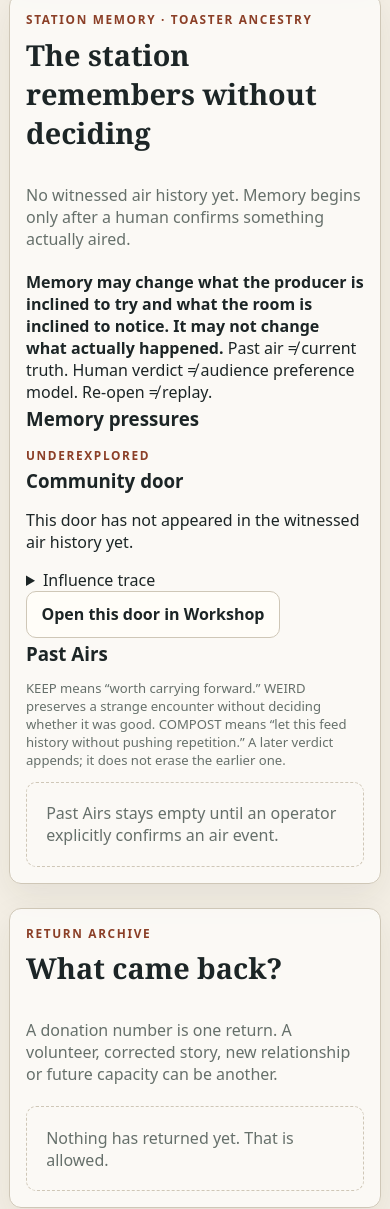
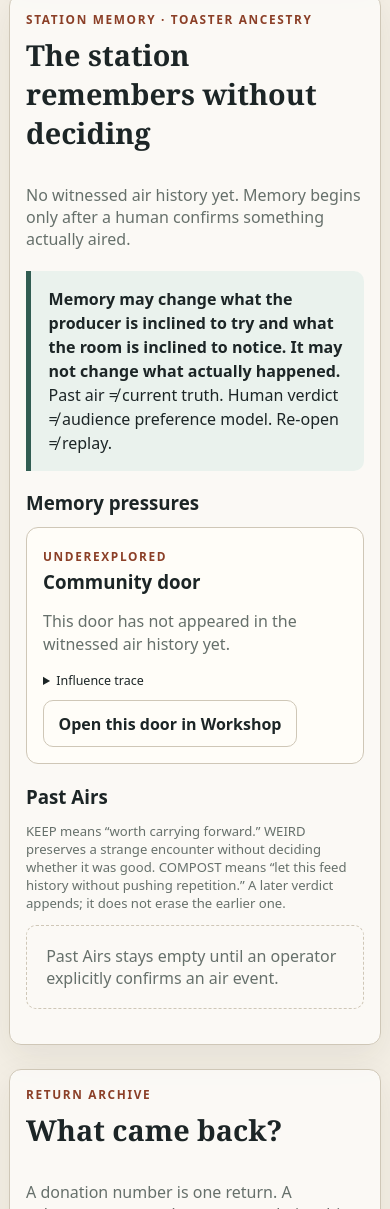
Before and after one commit to the-static-collective/static-live, a website: page examples/kinship-fall-share-room/index.html in a window 390 px wide. Shown: the part 10761-11970 px from the top of the page. Drawn offline with Linux system fonts and the light colour scheme.

Commit message:
KINSHIP-003: style Station Memory

```diff
--- a/examples/kinship-fall-share-room/room.css
+++ b/examples/kinship-fall-share-room/room.css
@@ -96,6 +96,13 @@ textarea { resize: vertical; line-height: 1.45; }
 .segment pre { background: #f3efe6; color: #1c2526; padding: .8rem; border-radius: 8px; }
 .segment footer { display: flex; gap: .45rem; flex-wrap: wrap; }
 .return-note { border-top: 1px solid var(--line); margin: .8rem 0; padding-top: .8rem; }
+.memory-law { border-left: 5px solid var(--accent-2); background: rgba(225,239,232,.62); padding: 1rem 1.1rem; border-radius: 0 10px 10px 0; margin-bottom: 1.2rem; line-height: 1.5; }
+.memory-pressures, .past-airs { display: grid; grid-template-columns: repeat(3, 1fr); gap: .8rem; margin-bottom: 1.2rem; }
+.memory-pressure, .past-air { background: var(--panel-strong); border: 1px solid var(--line); border-radius: 12px; padding: 1rem; }
+.memory-pressure p, .past-air p { color: var(--muted); line-height: 1.45; }
+.memory-pressure details { margin: .7rem 0; font-size: .78rem; }
+.memory-pressure code { display: block; white-space: normal; overflow-wrap: anywhere; margin-top: .4rem; color: var(--muted); }
+.memory-actions { display: flex; gap: .4rem; flex-wrap: wrap; }
 .return-archive { display: grid; grid-template-columns: repeat(3, 1fr); gap: .8rem; }
 .archive-card { background: var(--panel-strong); border: 1px solid var(--line); border-radius: 12px; padding: 1rem; }
 .empty { color: var(--muted); padding: 1.2rem; border: 1px dashed var(--line); border-radius: 10px; }
@@ -113,7 +120,7 @@ footer { display: flex; justify-content: space-between; gap: 2rem; padding: 2rem
 @media (max-width: 560px) {
   .shell { width: min(100% - 18px, 1180px); }
   .masthead { padding-top: 2rem; }
-  .official-links, .pulse-grid, .threshold-grid, .door-buttons, .lego-bench, .source-row, .room-state, .return-archive, .operator-row, .inline-fields, .add-source { grid-template-columns: 1fr; }
+  .official-links, .pulse-grid, .threshold-grid, .door-buttons, .lego-bench, .source-row, .room-state, .return-archive, .operator-row, .inline-fields, .add-source, .memory-pressures, .past-airs { grid-template-columns: 1fr; }
   .progress-copy, footer { display: grid; }
   .room { border-radius: 12px; }
 }
```
